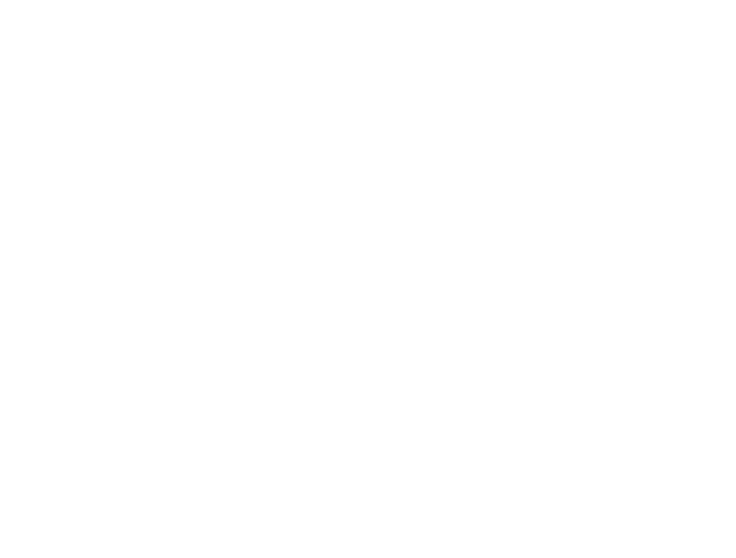
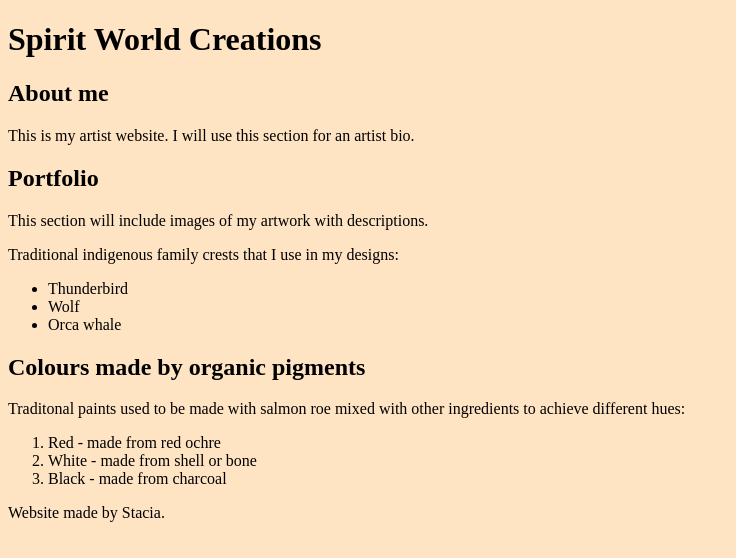
Before and after one commit to StaciaG/Website, a plain HTML site: page index.html in a window 1280 px wide. Shown: the whole page, without its empty margins (0-736 px from the left). Drawn offline with Linux system fonts and the light colour scheme.

```diff
--- a/index.html
+++ b/index.html
@@ -1,9 +1,43 @@
 <!DOCTYPE html>
 <html lang="en">
 <head>
-    <title>Spirit World Creations</title>
-    <meta charset="utf-8">
+  <title>Spirit World Creations</title>
+  <meta charset="utf-8">
 </head>
-<body>
+
+<body bgcolor="Bisque">
+  <!-- Hello there -->
+  <header>
+    <h1>Spirit World Creations</h1>
+    <h2>About me</h2>
+    <p>This is my artist website. I will use this section for an artist bio.</p>
+  </header>
+
+
+  <section>
+    <h1>Portfolio</h1>
+    <p>This section will include images of my artwork with descriptions.</p>
+    <p>Traditional indigenous family crests that I use in my designs:</p>
+    <ul>
+      <li>Thunderbird</li>
+      <li>Wolf</li>
+      <li>Orca whale</li>
+  </section>
+
+
+  <section>
+    <h2>Colours made by organic pigments</h2>
+    <p>Traditonal paints used to be made with salmon roe mixed with other ingredients to achieve different hues:
+    <ol>
+      <li>Red - made from red ochre</li>
+      <li>White - made from shell or bone
+      <li>Black - made from charcoal
+  </section>
+
+
+  <footer>
+    <p>Website made by Stacia.</p>
+  </footer>
+
 </body>
 </html>
```
